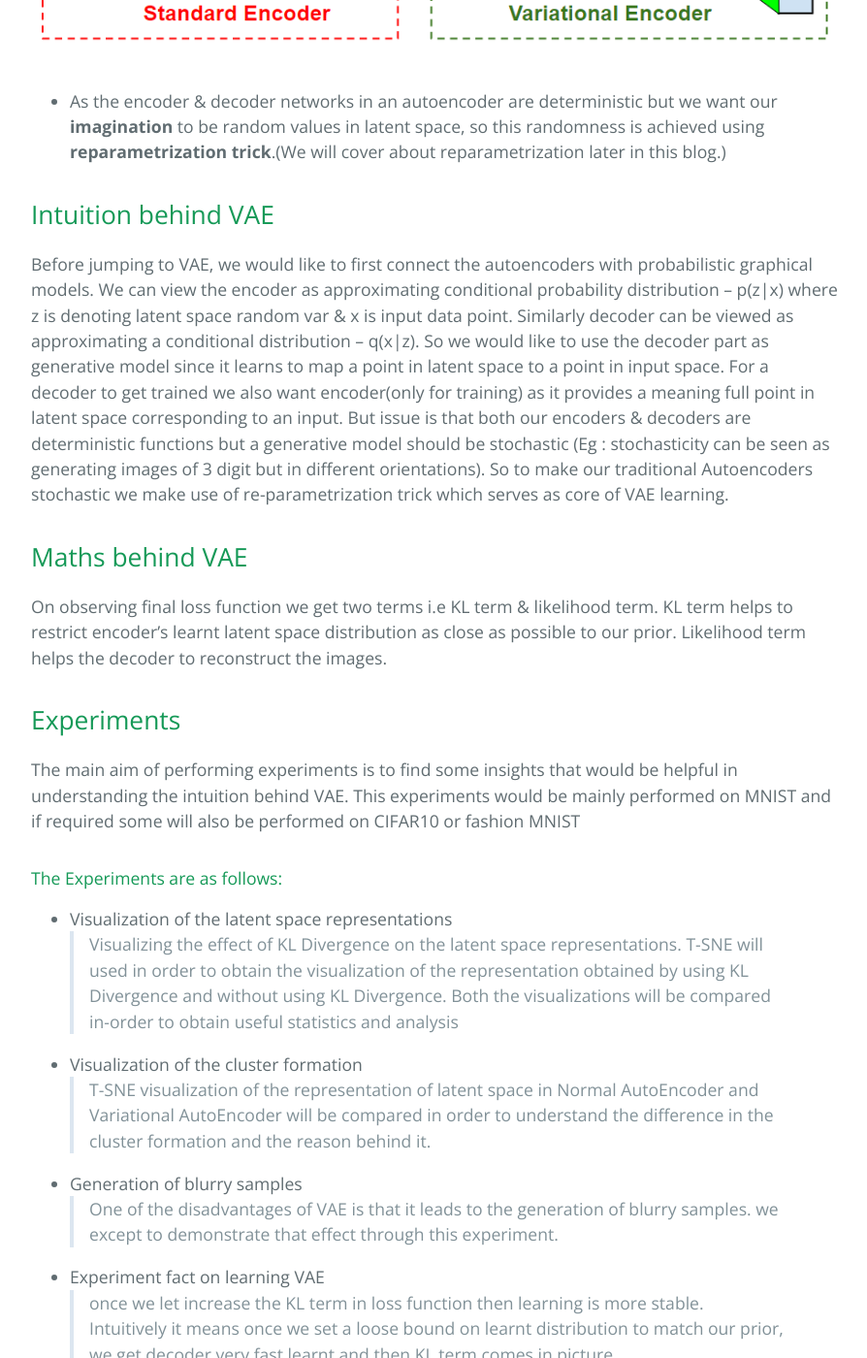
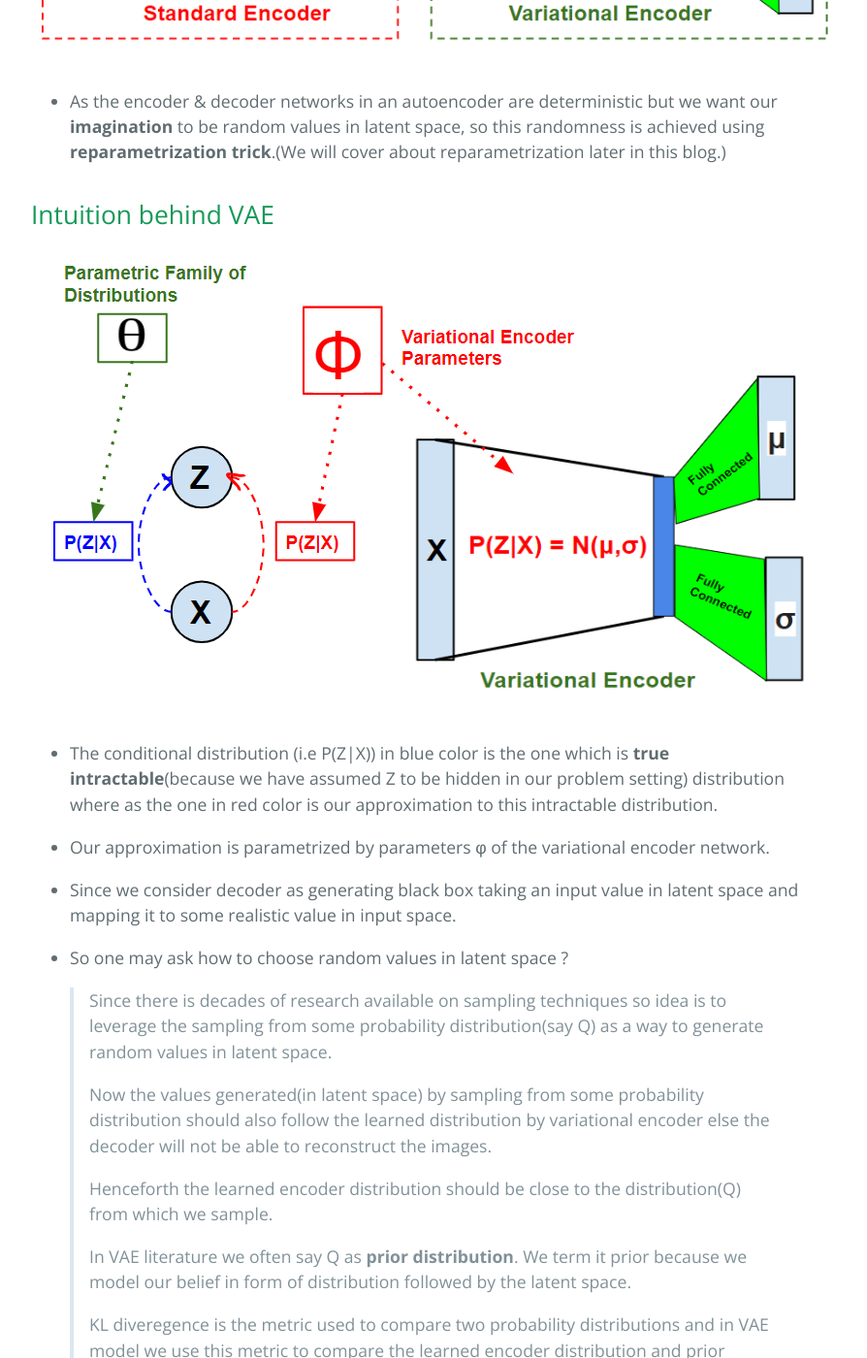
Before and after one commit to sujit-rai/tutorial-vae.github.io, a Jekyll site: the page built from index.md, in a window 1280 px wide and 1400 px high, scrolled down 6271 px. Shown: the whole window at 97% size, without its empty margins (192-1086 px from the left). Built offline with Jekyll 4.4.1, drawn with Linux system fonts in a browser that asks for light colours; some of the changed text lies outside the part shown.

Commit message:
updated till intuition

```diff
--- a/index.md
+++ b/index.md
@@ -66,7 +66,7 @@ This is a preliminary report about the tutorial on Variational AutoEncoder. This
 	>
 	> Henceforth we need not save the dataset once we learn a generative model on it. Mathematically we learn the marginal distribution on X.
 	>
-	> Moreover one can look learning a generative model as representation learning. (An intuitive explanation for seeing it as representation learning is that if a model can produce instances similar to training data distribution then it must have learnt some useful properties about the training instances too).
+	> Moreover one can look learning a generative model as representation learning. (An intuitive explanation for seeing it as representation learning is that if a model can produce instances similar to training data distribution then it must have learned some useful properties about the training instances too).
 	>
 	> For representation learning, any intermediate reprsentation of the generating model can be used. Empirically it has been observed that penultimate layer serves the purpose best.
 
@@ -77,7 +77,7 @@ This is a preliminary report about the tutorial on Variational AutoEncoder. This
 	>
 	> Therefore we would like to make use of inference models which actually tries to infer P(X) by observing X.
 
-<!--These type of machine learning models come with a goal to learn the true data distribution. Intuitive motivation is that if a model is able to generate plausible samples close to train data distribution then it must have learnt very well representations too. These are useful where data collection is hard or next to impossible, henceforth we could use generative models to generate samples in order to augment in existing dataset. -->
+<!--These type of machine learning models come with a goal to learn the true data distribution. Intuitive motivation is that if a model is able to generate plausible samples close to train data distribution then it must have learned very well representations too. These are useful where data collection is hard or next to impossible, henceforth we could use generative models to generate samples in order to augment in existing dataset. -->
 
 ## Problem Setting
 -
@@ -134,12 +134,12 @@ This is a preliminary report about the tutorial on Variational AutoEncoder. This
 
 - In the variational autoencoder model, the encoder learns a conditional probability distribution i.e P(z\|x) while the decoder learns a deterministic function which maps a value in latent space to a value in input space.
 
-- Since we want to approximate intratctable true posterior distribution via the encoder's learnt distribution in latent space(which is in some arbitrary dimension), therefore the approximation should be multivariate and specifically in VAE model we assume it be a multivariate Gaussian Distribution.
+- Since we want to approximate intratctable true posterior distribution via the encoder's learned distribution in latent space(which is in some arbitrary dimension), therefore the approximation should be multivariate and specifically in VAE model we assume it be a multivariate Gaussian Distribution.
 
 - As with multivariates the covariance matrix increases quadratically with dimesions we restrict the encoder distribution family to diagonal Gaussian distributions.
 
 - One may ask but how we actually compute the mean & variance in latent space ?
-	> Instead of learning representation in latent space for a given data poin, we rather learn the mean & variance of the learnt distribution.
+	> Instead of learning representation in latent space for a given data poin, we rather learn the mean & variance of the learned distribution.
 
 
 ![alt text](images/encoder.png)
@@ -148,11 +148,31 @@ This is a preliminary report about the tutorial on Variational AutoEncoder. This
 
 ## Intuition behind VAE
 
-Before jumping to VAE, we would like to first connect the autoencoders with probabilistic graphical models. We can view the encoder as approximating conditional probability distribution -- p(z\|x) where z is denoting latent space random var & x is input data point. Similarly decoder can be viewed as approximating a conditional distribution -- q(x\|z). So we would like to use the decoder part as generative model since it learns to map a point in latent space to a point in input space. For a decoder to get trained we also want encoder(only for training) as it provides a meaning full point in latent space corresponding to an input. But issue is that both our encoders & decoders are deterministic functions but a generative model should be stochastic (Eg : stochasticity can be seen as generating images of 3 digit but in different orientations). So to make our traditional Autoencoders stochastic we make use of re-parametrization trick which serves as core of VAE learning.
+![alt text](images/intuition.png)
+
+- The conditional distribution (i.e P(Z\|X)) in blue color is the one which is **true intractable**(because we have assumed Z to be hidden in our problem setting) distribution where as the one in red color is our approximation to this intractable distribution.
+
+- Our approximation is parametrized by parameters &phi; of the variational encoder network.
+
+- Since we consider decoder as generating black box taking an input value in latent space and mapping it to some realistic value in input space.
+
+- So one may ask how to choose random values in latent space ?
+	> Since there is decades of research available on sampling techniques so idea is to leverage the sampling from some probability distribution(say Q) as a way to generate random values in latent space.
+	>
+	> Now the values generated(in latent space) by sampling from some probability distribution should also follow the learned distribution by variational encoder else the decoder will not be able to reconstruct the images.
+	>
+	> Henceforth the learned encoder distribution should be close to the distribution(Q) from which we sample.
+	>
+	> In VAE literature we often say Q as **prior distribution**. We term it prior because we model our belief in form of distribution followed by the latent space.
+	>
+	> KL diveregence is the metric used to compare two probability distributions and in VAE model we use this metric to compare the learned encoder distribution and prior distribution.
+
+
+<!--Before jumping to VAE, we would like to first connect the autoencoders with probabilistic graphical models. We can view the encoder as approximating conditional probability distribution -- p(z\|x) where z is denoting latent space random var & x is input data point. Similarly decoder can be viewed as approximating a conditional distribution -- q(x\|z). So we would like to use the decoder part as generative model since it learns to map a point in latent space to a point in input space. For a decoder to get trained we also want encoder(only for training) as it provides a meaning full point in latent space corresponding to an input. But issue is that both our encoders & decoders are deterministic functions but a generative model should be stochastic (Eg : stochasticity can be seen as generating images of 3 digit but in different orientations). So to make our traditional Autoencoders stochastic we make use of re-parametrization trick which serves as core of VAE learning. -->
 
 ## Maths behind VAE
 
-On observing final loss function we get two terms i.e KL term & likelihood term. KL term helps to restrict encoder’s learnt latent space distribution as close as possible to our prior. Likelihood term helps the decoder to reconstruct the images.
+On observing final loss function we get two terms i.e KL term & likelihood term. KL term helps to restrict encoder’s learned latent space distribution as close as possible to our prior. Likelihood term helps the decoder to reconstruct the images.
 
 ## Experiments
 
@@ -167,7 +187,7 @@ The main aim of performing experiments is to find some insights that would be he
 * Generation of blurry samples
 > One of the disadvantages of VAE is that it leads to the generation of blurry samples. we except to demonstrate that effect through this experiment.
 * Experiment fact on learning VAE
-> once we let increase the KL term in loss function then learning is more stable. Intuitively it means once we set a loose bound on learnt distribution to match our prior, we get decoder very fast learnt and then KL term comes in picture.
+> once we let increase the KL term in loss function then learning is more stable. Intuitively it means once we set a loose bound on learned distribution to match our prior, we get decoder very fast learned and then KL term comes in picture.
 
 ## Applications of VAE
 
```
Also changed, not shown: images/intuition.png (added), 2 other files.
